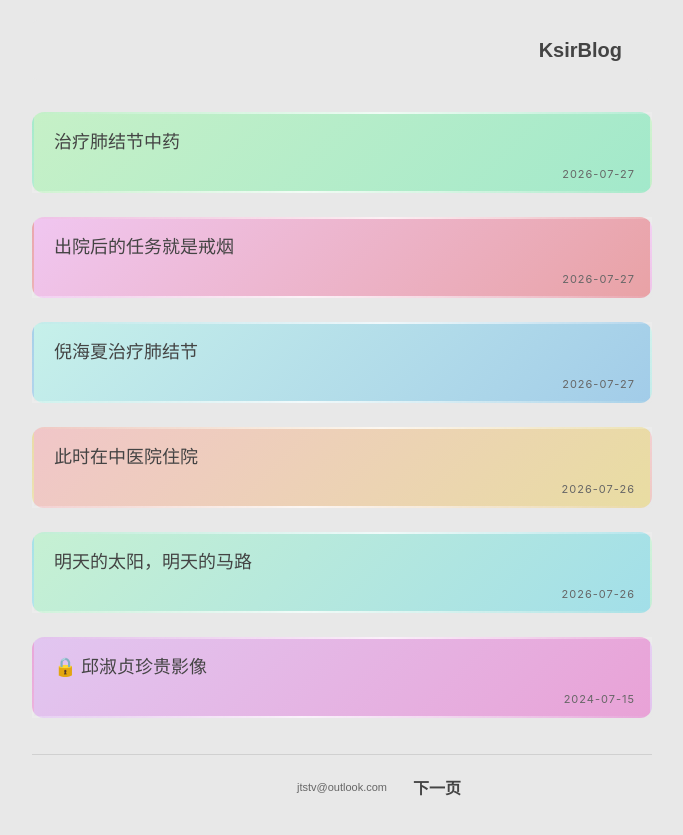
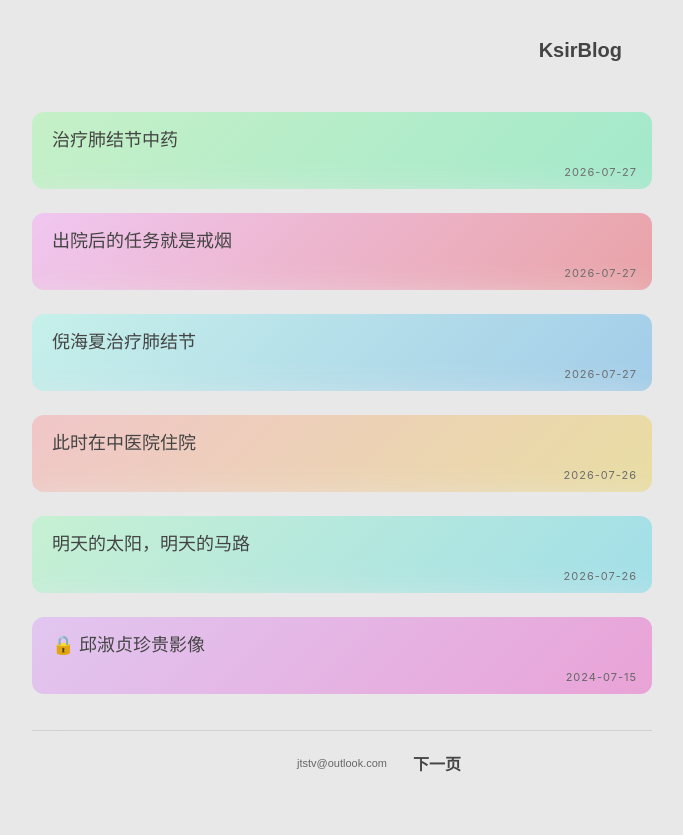
Before and after one commit to JTSTV/Jtstv.github.io, a Jekyll site: the page built from index.html, in a window 1280 px wide. Shown: the top 835 px of the page, without its empty margins (298-981 px from the left). Built offline with Jekyll 4.4.1, drawn with Linux system fonts in a browser that asks for light colours; the list of posts is cut into pages by our own code.

Commit message:
更新 index.html

```diff
--- a/index.html
+++ b/index.html
@@ -18,15 +18,12 @@ layout: null
         .post-list{list-style:none}
         .post-item{padding:12px 0}
 
-        /* 核心修改：边框渐变融入背景 */
+        /* 核心修改：去除所有边框，仅保留圆角和磨砂效果 */
         .post-title{
             font-family:"STKaiti","KaiTi","楷体","AR PL UKai CN",serif;
             font-size:18px;line-height:1.5;padding:15px 20px 35px;
             position:relative;backdrop-filter:blur(12px);-webkit-backdrop-filter:blur(12px);
-            border-radius:12px;color:#444;
-            border:2px solid transparent; /* 必须设置透明边框作为基底 */
-            background-clip:padding-box; /* 防止背景色溢出到边框区域 */
-            border-image:linear-gradient(135deg, rgba(232,232,232,0), rgba(255,255,255,0.8), rgba(232,232,232,0)) 1; /* 边框渐变融入 #e8e8e8 */
+            border-radius:12px;color:#444;border:none;
         }
 
         .post-title a{color:#444;display:block}
```
Also changed, not shown: other parts of index.html (+6 -4 lines).
